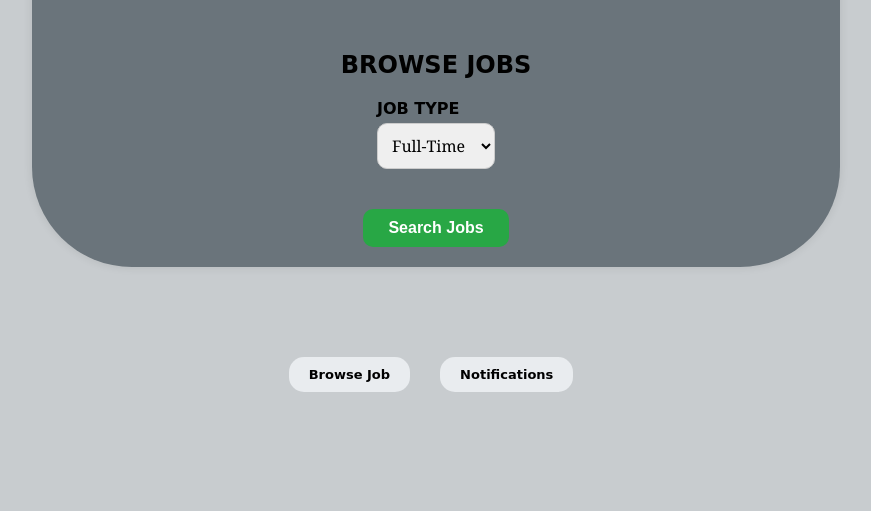
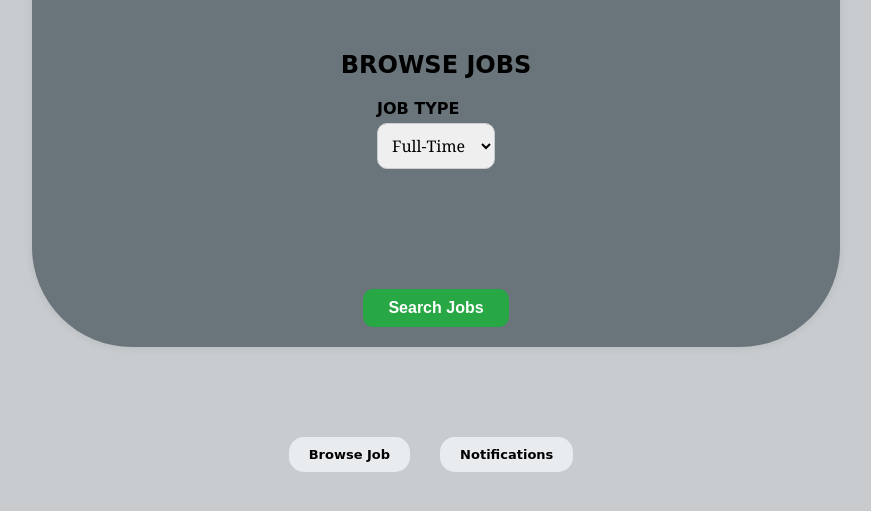
Before and after one commit to Kamosoharden/freelance_marketplace, a PHP site: page /pages/freelancerdashboard.php in a window 1280 px wide, after a click on "Browse Job". Shown: the part 254-765 px from the top of the page, without its empty margins (204-1075 px from the left). Run offline with PHP 8.4, Linux system fonts and the light colour scheme; the visitor is signed in with stand-in values (Sample User, id 1); data that the repository does not hold is empty.

Commit message:
changed padding

```diff
--- a/pages/freelancerdashboard.php
+++ b/pages/freelancerdashboard.php
@@ -167,7 +167,7 @@ if ($_SERVER['REQUEST_METHOD'] == 'POST') {
             border-radius: 10px;
             cursor: pointer;
             font-size: 16px;
-            margin-top: 20px;
+            margin-top: 100px;
         }
 
         .btn:hover {
```
